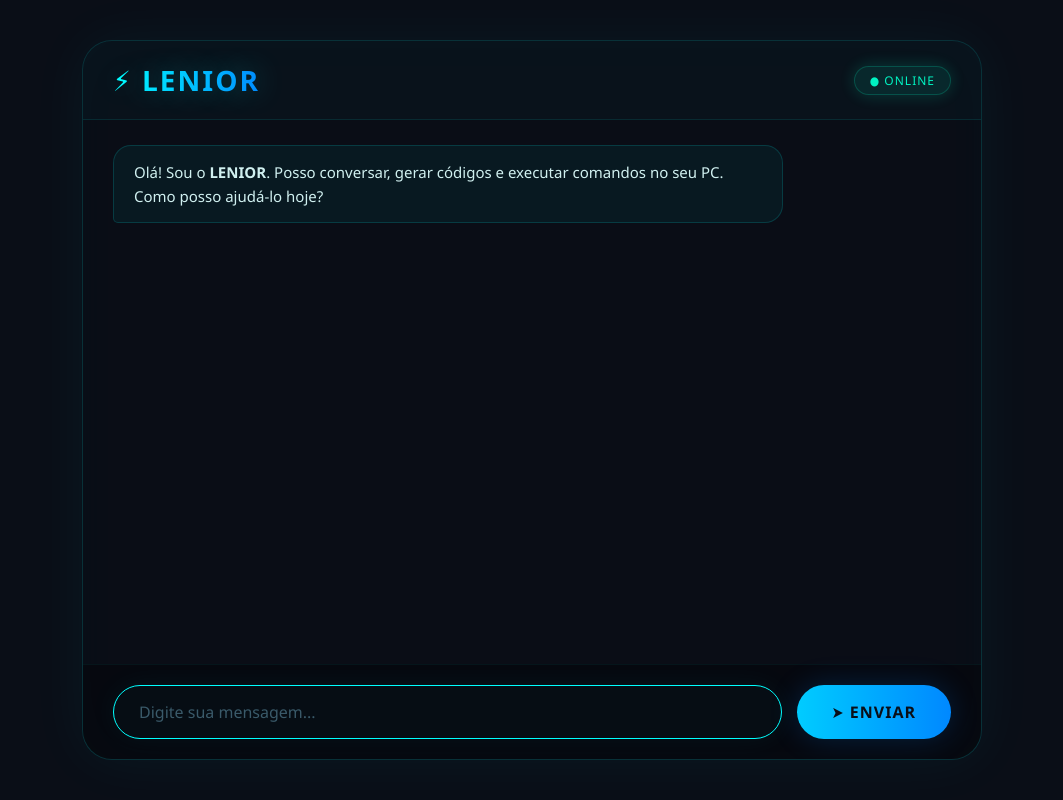
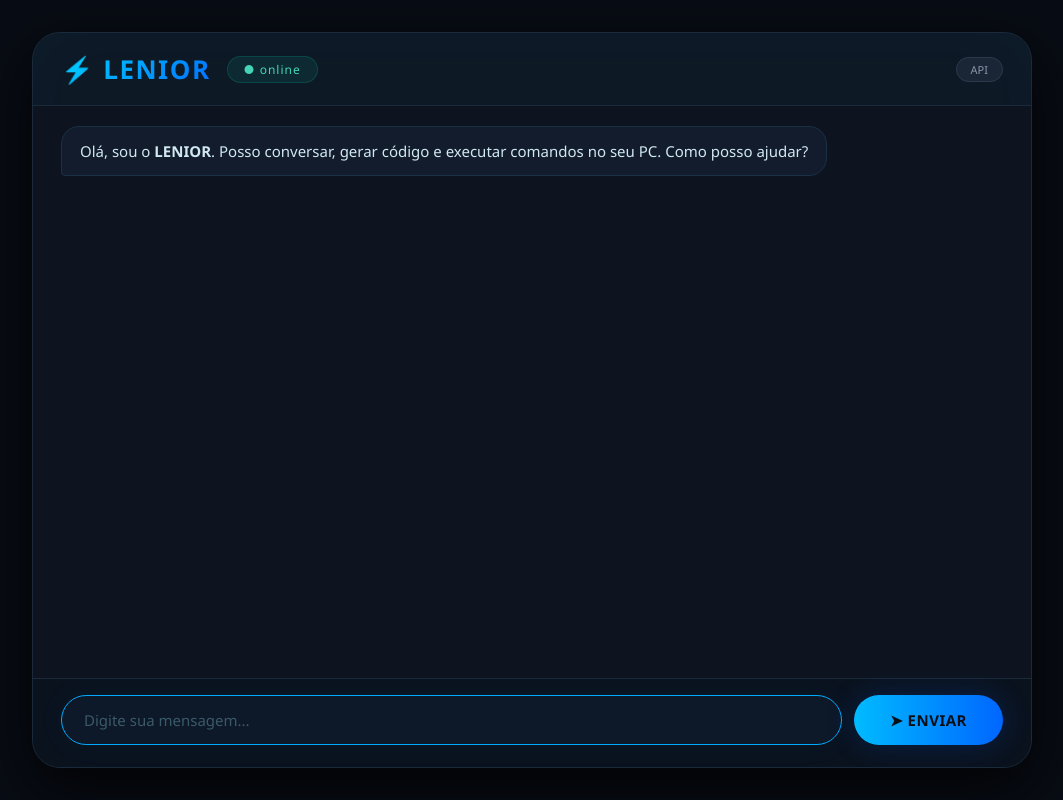
Before and after one commit to samueldesignerpromax-prog/Lenior, a Flask app: page / in a window 1280 px wide. Shown: the whole page, without its empty margins (108-1171 px from the left). Run offline with Flask 3, Linux system fonts and the light colour scheme; data that the repository does not hold is empty.

Commit message:
Update index.html

```diff
--- a/templates/index.html
+++ b/templates/index.html
@@ -3,254 +3,251 @@
 <head>
     <meta charset="UTF-8">
     <meta name="viewport" content="width=device-width, initial-scale=1.0">
-    <title>LENIOR - Seu Assistente IA</title>
+    <title>LENIOR · IA Assistente</title>
     <style>
-        /* ===== RESET E CORPO ===== */
+        /* ======= RESET E FONTES ======= */
         * {
             margin: 0;
             padding: 0;
             box-sizing: border-box;
-            font-family: 'Segoe UI', Tahoma, Geneva, Verdana, sans-serif;
+            font-family: 'Segoe UI', system-ui, -apple-system, sans-serif;
         }
 
         body {
-            background: #0a0e17;
+            background: #080c14;
             height: 100vh;
             display: flex;
             justify-content: center;
             align-items: center;
+        }
+
+        .container {
+            width: 96%;
+            max-width: 1000px;
+            height: 92vh;
+            background: #0e141f;
+            border-radius: 28px;
+            border: 1px solid #1a2a3a;
+            box-shadow: 0 20px 60px rgba(0, 0, 0, 0.8), inset 0 0 60px rgba(0, 180, 255, 0.02);
+            display: flex;
+            flex-direction: column;
             overflow: hidden;
         }
 
-        /* ===== CONTAINER PRINCIPAL ===== */
-        .jarvis-container {
-            width: 95%;
-            max-width: 900px;
-            height: 90vh;
-            background: rgba(10, 14, 23, 0.9);
-            border-radius: 30px;
-            border: 1px solid rgba(0, 255, 255, 0.15);
-            box-shadow: 0 0 60px rgba(0, 255, 255, 0.05), inset 0 0 60px rgba(0, 255, 255, 0.02);
-            display: flex;
-            flex-direction: column;
-            backdrop-filter: blur(10px);
-            position: relative;
-            overflow: hidden;
-        }
-
-        /* ===== CABEÇALHO ===== */
+        /* ======= CABEÇALHO ======= */
         .header {
-            padding: 20px 30px;
-            border-bottom: 1px solid rgba(0, 255, 255, 0.1);
+            padding: 18px 28px;
+            background: rgba(0, 180, 255, 0.03);
+            border-bottom: 1px solid #1a2a3a;
             display: flex;
             align-items: center;
-            gap: 15px;
-            background: rgba(0, 255, 255, 0.02);
+            gap: 16px;
+            flex-wrap: wrap;
         }
 
         .logo {
-            font-size: 28px;
+            font-size: 26px;
             font-weight: 700;
-            background: linear-gradient(90deg, #00ffff, #0088ff);
+            background: linear-gradient(135deg, #00d4ff, #0070ff);
             -webkit-background-clip: text;
             -webkit-text-fill-color: transparent;
-            letter-spacing: 2px;
-            text-shadow: 0 0 30px rgba(0, 255, 255, 0.3);
+            letter-spacing: 1.5px;
         }
 
         .status {
-            margin-left: auto;
             font-size: 12px;
-            color: #00ffcc;
-            background: rgba(0, 255, 204, 0.1);
-            padding: 5px 15px;
-            border-radius: 20px;
-            border: 1px solid rgba(0, 255, 204, 0.2);
+            color: #4ae0c0;
+            background: rgba(0, 255, 200, 0.08);
+            padding: 4px 16px;
+            border-radius: 40px;
+            border: 1px solid rgba(0, 255, 200, 0.15);
             letter-spacing: 1px;
-            animation: pulse 2s infinite;
+            animation: pulse-status 2s infinite;
+        }
+        @keyframes pulse-status {
+            0% { opacity: 0.5; }
+            50% { opacity: 1; }
+            100% { opacity: 0.5; }
         }
 
-        @keyframes pulse {
-            0% { opacity: 0.6; box-shadow: 0 0 5px rgba(0,255,204,0.1); }
-            50% { opacity: 1; box-shadow: 0 0 20px rgba(0,255,204,0.2); }
-            100% { opacity: 0.6; box-shadow: 0 0 5px rgba(0,255,204,0.1); }
+        .badge-provedor {
+            margin-left: auto;
+            font-size: 11px;
+            color: #8899aa;
+            background: #1a2535;
+            padding: 4px 14px;
+            border-radius: 30px;
+            border: 1px solid #2a3a4a;
         }
 
-        /* ===== ÁREA DE MENSAGENS ===== */
-        .chat-area {
+        /* ======= CHAT ======= */
+        .chat {
             flex: 1;
-            padding: 25px 30px;
+            padding: 20px 28px;
             overflow-y: auto;
             display: flex;
             flex-direction: column;
-            gap: 15px;
+            gap: 12px;
             scroll-behavior: smooth;
         }
 
-        /* Barra de rolagem personalizada */
-        .chat-area::-webkit-scrollbar {
-            width: 4px;
-        }
-        .chat-area::-webkit-scrollbar-track {
-            background: rgba(0, 255, 255, 0.02);
-        }
-        .chat-area::-webkit-scrollbar-thumb {
-            background: rgba(0, 255, 255, 0.3);
-            border-radius: 10px;
-        }
+        .chat::-webkit-scrollbar { width: 4px; }
+        .chat::-webkit-scrollbar-track { background: transparent; }
+        .chat::-webkit-scrollbar-thumb { background: #2a4a6a; border-radius: 10px; }
 
-        /* ===== BOLHAS DE MENSAGEM ===== */
-        .mensagem {
-            max-width: 80%;
-            padding: 14px 20px;
+        /* Mensagens */
+        .msg {
+            max-width: 82%;
+            padding: 12px 18px;
             border-radius: 18px;
+            font-size: 15px;
             line-height: 1.6;
-            font-size: 15px;
-            animation: fadeIn 0.3s ease;
             word-wrap: break-word;
+            animation: fade-up 0.25s ease;
             position: relative;
         }
-
-        @keyframes fadeIn {
-            from { opacity: 0; transform: translateY(15px); }
+        @keyframes fade-up {
+            from { opacity: 0; transform: translateY(12px); }
             to { opacity: 1; transform: translateY(0); }
         }
 
-        .mensagem.usuario {
+        .msg.user {
             align-self: flex-end;
-            background: linear-gradient(135deg, #003366, #001a33);
-            color: #b0e0ff;
-            border: 1px solid rgba(0, 100, 255, 0.3);
-            border-bottom-right-radius: 5px;
+            background: linear-gradient(135deg, #003f7f, #001f3f);
+            color: #c0e0ff;
+            border: 1px solid #0050a0;
+            border-bottom-right-radius: 4px;
         }
 
-        .mensagem.lenior {
+        .msg.lenior {
             align-self: flex-start;
-            background: rgba(0, 255, 255, 0.05);
-            color: #d0f0f0;
-            border: 1px solid rgba(0, 255, 255, 0.15);
-            border-bottom-left-radius: 5px;
+            background: #121c2c;
+            color: #d0e8f0;
+            border: 1px solid #1a3045;
+            border-bottom-left-radius: 4px;
         }
 
-        .mensagem.lenior.codigo {
-            background: #0d1117;
-            border: 1px solid #00ffaa33;
-            font-family: 'Courier New', monospace;
+        .msg.lenior.code {
+            background: #0b111a;
+            border-color: #00ccaa44;
+            font-family: 'JetBrains Mono', 'Fira Code', monospace;
             font-size: 14px;
             white-space: pre-wrap;
-            max-width: 95%;
-            color: #00ffaa;
-            box-shadow: 0 0 30px rgba(0, 255, 170, 0.05);
+            color: #a0f0d0;
+            max-width: 94%;
+            box-shadow: 0 0 30px rgba(0, 200, 170, 0.03);
+        }
+        .msg.lenior.code::before {
+            content: "💻 CÓDIGO";
+            display: block;
+            font-family: 'Segoe UI', sans-serif;
+            font-size: 10px;
+            color: #4ae0c0aa;
+            margin-bottom: 8px;
+            letter-spacing: 2px;
         }
 
-        .mensagem.lenior.codigo::before {
-            content: "💻 CÓDIGO";
-            display: block;
-            font-size: 10px;
-            color: #00ffaa88;
-            margin-bottom: 8px;
-            letter-spacing: 2px;
-            font-family: 'Segoe UI', sans-serif;
+        .msg.lenior .comando-btn {
+            margin-top: 12px;
+            display: flex;
+            gap: 10px;
+            flex-wrap: wrap;
         }
+        .btn-confirm {
+            background: #ff5500;
+            color: #fff;
+            border: none;
+            padding: 6px 22px;
+            border-radius: 40px;
+            font-weight: 600;
+            font-size: 14px;
+            cursor: pointer;
+            transition: 0.2s;
+            box-shadow: 0 0 20px #ff550044;
+        }
+        .btn-confirm:hover { transform: scale(1.04); background: #ff7700; }
+        .btn-cancel {
+            background: #2a3a4a;
+            color: #ccc;
+            border: none;
+            padding: 6px 22px;
+            border-radius: 40px;
+            font-weight: 600;
+            font-size: 14px;
+            cursor: pointer;
+            transition: 0.2s;
+        }
+        .btn-cancel:hover { background: #3a4a5a; }
 
-        /* ===== BOTÃO DE CONFIRMAR COMANDO ===== */
-        .btn-confirmar {
-            background: #ff4400;
-            color: white;
-            border: none;
-            padding: 8px 20px;
-            border-radius: 30px;
-            font-weight: bold;
-            cursor: pointer;
-            margin-top: 10px;
-            transition: 0.3s;
+        /* Indicador de digitação */
+        .typing {
+            align-self: flex-start;
+            color: #4ae0c088;
             font-size: 14px;
-            box-shadow: 0 0 20px rgba(255, 68, 0, 0.3);
-        }
-        .btn-confirmar:hover {
-            transform: scale(1.05);
-            background: #ff6600;
-            box-shadow: 0 0 40px rgba(255, 68, 0, 0.5);
-        }
-
-        /* ===== INDICADOR DE DIGITAÇÃO ===== */
-        .digitando {
-            align-self: flex-start;
-            color: #00ffcc88;
-            font-size: 14px;
-            padding: 10px 20px;
-            background: rgba(0, 255, 255, 0.03);
-            border-radius: 30px;
-            border: 1px solid rgba(0, 255, 255, 0.05);
+            padding: 6px 20px;
+            background: #0e1a2a;
+            border-radius: 40px;
+            border: 1px solid #1a3045;
             display: none;
         }
-        .digitando span {
-            animation: blink 1.2s infinite;
-        }
-        .digitando span:nth-child(2) { animation-delay: 0.2s; }
-        .digitando span:nth-child(3) { animation-delay: 0.4s; }
-
+        .typing span { animation: blink 1.2s infinite; }
+        .typing span:nth-child(2) { animation-delay: 0.2s; }
+        .typing span:nth-child(3) { animation-delay: 0.4s; }
         @keyframes blink {
             0%, 80% { opacity: 0; }
             100% { opacity: 1; }
         }
 
-        /* ===== RODAPÉ (INPUT) ===== */
+        /* ======= INPUT ======= */
         .input-area {
-            padding: 20px 30px;
-            border-top: 1px solid rgba(0, 255, 255, 0.05);
+            padding: 16px 28px 22px;
+            border-top: 1px solid #1a2a3a;
+            background: #0a121e;
             display: flex;
-            gap: 15px;
-            background: rgba(0, 0, 0, 0.3);
+            gap: 12px;
+            flex-wrap: wrap;
+        }
+        .input-area input {
+            flex: 1;
+            padding: 14px 22px;
+            border-radius: 60px;
+            border: 1px solid #1a3045;
+            background: #0d1828;
+            color: #d0e8f0;
+            font-size: 15px;
+            outline: none;
+            transition: 0.3s;
+            min-width: 160px;
+        }
+        .input-area input:focus {
+            border-color: #00aaff;
+            box-shadow: 0 0 30px rgba(0, 170, 255, 0.05);
+        }
+        .input-area input::placeholder { color: #3a5a6a; }
+        .input-area button {
+            padding: 14px 36px;
+            border-radius: 60px;
+            border: none;
+            background: linear-gradient(90deg, #00bbff, #0066ff);
+            color: #0a0e17;
+            font-weight: 700;
+            font-size: 15px;
+            cursor: pointer;
+            transition: 0.25s;
+            letter-spacing: 0.5px;
+            box-shadow: 0 0 30px #0066ff33;
+        }
+        .input-area button:hover {
+            transform: scale(1.04);
+            box-shadow: 0 0 50px #0066ff66;
         }
 
-        .input-area input {
-            flex: 1;
-            padding: 15px 25px;
-            border-radius: 50px;
-            border: 1px solid rgba(0, 255, 255, 0.15);
-            background: rgba(0, 255, 255, 0.02);
-            color: #d0f0f0;
-            font-size: 16px;
-            outline: none;
-            transition: 0.3s;
-        }
-
-        .input-area input:focus {
-            border-color: #00ffff;
-            box-shadow: 0 0 30px rgba(0, 255, 255, 0.05);
-        }
-
-        .input-area input::placeholder {
-            color: #3a5a6a;
-        }
-
-        .input-area button {
-            padding: 15px 35px;
-            border-radius: 50px;
-            border: none;
-            background: linear-gradient(90deg, #00ccff, #0088ff);
-            color: #0a0e17;
-            font-weight: 700;
-            font-size: 16px;
-            cursor: pointer;
-            transition: 0.3s;
-            letter-spacing: 1px;
-            box-shadow: 0 0 30px rgba(0, 136, 255, 0.2);
-        }
-
-        .input-area button:hover {
-            transform: scale(1.03);
-            box-shadow: 0 0 50px rgba(0, 136, 255, 0.4);
-        }
-
-        /* ===== RESPONSIVO ===== */
         @media (max-width: 600px) {
-            .header { padding: 15px; }
+            .header { padding: 12px 16px; }
             .logo { font-size: 20px; }
-            .chat-area { padding: 15px; }
-            .mensagem { max-width: 95%; font-size: 14px; }
-            .input-area { padding: 15px; flex-wrap: wrap; }
+            .chat { padding: 14px; }
+            .msg { max-width: 96%; font-size: 14px; }
+            .input-area { padding: 12px 16px 18px; }
             .input-area input { flex: 1 1 100%; }
             .input-area button { flex: 1 1 100%; }
         }
@@ -258,158 +255,140 @@
 </head>
 <body>
 
-    <div class="jarvis-container">
-        <!-- CABEÇALHO -->
+<div class="container">
     <div class="header">
         <div class="logo">⚡ LENIOR</div>
-            <div class="status">● ONLINE</div>
+        <div class="status">● online</div>
+        <span class="badge-provedor" id="providerBadge">API</span>
     </div>
 
-        <!-- ÁREA DO CHAT -->
-        <div class="chat-area" id="chatArea">
-            <!-- Mensagem de boas-vindas -->
-            <div class="mensagem lenior">
-                Olá! Sou o <strong>LENIOR</strong>. Posso conversar, gerar códigos e executar comandos no seu PC.
-                Como posso ajudá-lo hoje?
+    <div class="chat" id="chat">
+        <div class="msg lenior">
+            Olá, sou o <strong>LENIOR</strong>. Posso conversar, gerar código e executar comandos no seu PC. Como posso ajudar?
+        </div>
+        <div class="typing" id="typing">LENIOR<span>.</span><span>.</span><span>.</span></div>
     </div>
 
-            <!-- Indicador de digitação -->
-            <div class="digitando" id="digitando">
-                LENIOR <span>.</span><span>.</span><span>.</span>
-            </div>
-        </div>
-
-        <!-- RODAPÉ (INPUT) -->
     <div class="input-area">
-            <input type="text" id="inputMensagem" placeholder="Digite sua mensagem..." autofocus>
-            <button id="btnEnviar">➤ ENVIAR</button>
+        <input type="text" id="inputMsg" placeholder="Digite sua mensagem..." autofocus>
+        <button id="sendBtn">➤ ENVIAR</button>
     </div>
 </div>
 
 <script>
-        // ===== ELEMENTOS =====
-        const chatArea = document.getElementById('chatArea');
-        const inputMsg = document.getElementById('inputMensagem');
-        const btnEnviar = document.getElementById('btnEnviar');
-        const digitando = document.getElementById('digitando');
+    (function() {
+        const chat = document.getElementById('chat');
+        const input = document.getElementById('inputMsg');
+        const sendBtn = document.getElementById('sendBtn');
+        const typing = document.getElementById('typing');
 
-        // ===== FUNÇÃO PARA ADICIONAR MENSAGEM =====
-        function adicionarMensagem(texto, tipo, extra = null) {
-            // Remove o "digitando" se estiver visível
-            digitando.style.display = 'none';
+        // Mostra o provedor (opcional)
+        fetch('/api/historico')
+            .then(r => r.json())
+            .catch(() => {});
+
+        function addMessage(text, type, extra = null) {
+            typing.style.display = 'none';
 
             const div = document.createElement('div');
-            div.classList.add('mensagem');
+            div.className = 'msg';
 
-            if (tipo === 'usuario') {
-                div.classList.add('usuario');
-                div.textContent = texto;
-            } else if (tipo === 'lenior') {
+            if (type === 'user') {
+                div.classList.add('user');
+                div.textContent = text;
+            } else if (type === 'lenior') {
                 div.classList.add('lenior');
-                div.textContent = texto;
-            } else if (tipo === 'codigo') {
-                div.classList.add('lenior', 'codigo');
-                div.textContent = texto;
-            } else if (tipo === 'comando') {
+                div.textContent = text;
+            } else if (type === 'code') {
+                div.classList.add('lenior', 'code');
+                div.textContent = text;
+            } else if (type === 'command') {
                 div.classList.add('lenior');
-                // texto é a pergunta de confirmação
                 div.innerHTML = `
-                    ${texto}
-                    <br>
-                    <button class="btn-confirmar" data-comando="${extra}">✅ SIM, EXECUTAR</button>
-                    <button class="btn-confirmar" style="background:#333;margin-left:10px;" onclick="this.parentElement.remove()">❌ CANCELAR</button>
+                    ${text}
+                    <div class="comando-btn">
+                        <button class="btn-confirm" data-cmd="${extra}">✅ Sim, executar</button>
+                        <button class="btn-cancel" onclick="this.closest('.msg').remove()">✖ Cancelar</button>
+                    </div>
                 `;
-                // Adiciona evento ao botão de confirmar (delegação)
+                // Adiciona evento ao botão de confirmar
                 setTimeout(() => {
-                    div.querySelector('.btn-confirmar')?.addEventListener('click', function() {
-                        const cmd = this.getAttribute('data-comando');
+                    const confirmBtn = div.querySelector('.btn-confirm');
+                    if (confirmBtn) {
+                        confirmBtn.addEventListener('click', function(e) {
+                            const cmd = this.getAttribute('data-cmd');
                             executarComando(cmd);
-                        this.parentElement.remove(); // Remove a mensagem de confirmação
+                            const msgDiv = this.closest('.msg');
+                            if (msgDiv) msgDiv.remove();
                         });
+                    }
                 }, 50);
             }
 
-            chatArea.appendChild(div);
-            // Rola para o final
-            chatArea.scrollTop = chatArea.scrollHeight;
+            chat.appendChild(div);
+            chat.scrollTop = chat.scrollHeight;
         }
 
-        // ===== EXECUTAR COMANDO (após confirmação) =====
         async function executarComando(comando) {
-            adicionarMensagem(`⏳ Executando: "${comando}" ...`, 'lenior');
-
+            addMessage(`⏳ Executando: "${comando}" ...`, 'lenior');
             try {
                 const resp = await fetch('/api/executar', {
                     method: 'POST',
                     headers: { 'Content-Type': 'application/json' },
-                    body: JSON.stringify({ comando: comando })
+                    body: JSON.stringify({ comando })
                 });
-                const dados = await resp.json();
-
-                let resultado = dados.resultado || 'Comando finalizado.';
-                if (dados.erro) resultado = '❌ ' + dados.erro;
-
-                adicionarMensagem(`📟 Resultado:\n${resultado}`, 'lenior');
+                const data = await resp.json();
+                const resultado = data.resultado || 'Comando finalizado.';
+                addMessage(`📟 Resultado:\n${resultado}`, 'lenior');
             } catch (e) {
-                adicionarMensagem(`❌ Falha ao conectar ao servidor: ${e}`, 'lenior');
+                addMessage(`❌ Erro ao executar: ${e}`, 'lenior');
             }
         }
 
-        // ===== ENVIAR MENSAGEM =====
-        async function enviarMensagem() {
-            const texto = inputMsg.value.trim();
-            if (!texto) return;
+        async function sendMessage() {
+            const text = input.value.trim();
+            if (!text) return;
 
-            // Mostra mensagem do usuário
-            adicionarMensagem(texto, 'usuario');
-            inputMsg.value = '';
-            inputMsg.focus();
+            addMessage(text, 'user');
+            input.value = '';
+            input.focus();
 
-            // Mostra "digitando..."
-            digitando.style.display = 'block';
-            chatArea.scrollTop = chatArea.scrollHeight;
+            typing.style.display = 'block';
+            chat.scrollTop = chat.scrollHeight;
 
             try {
                 const resp = await fetch('/api/lenior', {
                     method: 'POST',
                     headers: { 'Content-Type': 'application/json' },
-                    body: JSON.stringify({ mensagem: texto })
+                    body: JSON.stringify({ mensagem: text })
                 });
-                const dados = await resp.json();
+                const data = await resp.json();
+                typing.style.display = 'none';
 
-                // Esconde "digitando..."
-                digitando.style.display = 'none';
-
-                if (dados.erro) {
-                    adicionarMensagem(`❌ Erro: ${dados.erro}`, 'lenior');
+                if (data.erro) {
+                    addMessage(`❌ ${data.erro}`, 'lenior');
                     return;
                 }
 
-                // Verifica o tipo de resposta
-                if (dados.tipo === 'codigo') {
-                    adicionarMensagem(dados.resposta, 'codigo');
-                } else if (dados.tipo === 'comando' && dados.comando) {
-                    // Mostra mensagem de confirmação
-                    adicionarMensagem(dados.resposta, 'comando', dados.comando);
+                if (data.tipo === 'codigo') {
+                    addMessage(data.resposta, 'code');
+                } else if (data.tipo === 'comando' && data.comando) {
+                    addMessage(data.resposta, 'command', data.comando);
                 } else {
-                    adicionarMensagem(dados.resposta, 'lenior');
+                    addMessage(data.resposta, 'lenior');
                 }
-
             } catch (e) {
-                digitando.style.display = 'none';
-                adicionarMensagem(`❌ Erro de conexão: ${e}`, 'lenior');
+                typing.style.display = 'none';
+                addMessage(`❌ Erro de conexão: ${e}`, 'lenior');
             }
         }
 
-        // ===== EVENTOS =====
-        btnEnviar.addEventListener('click', enviarMensagem);
-        inputMsg.addEventListener('keypress', (e) => {
-            if (e.key === 'Enter') enviarMensagem();
+        sendBtn.addEventListener('click', sendMessage);
+        input.addEventListener('keypress', (e) => {
+            if (e.key === 'Enter') sendMessage();
         });
-
-        // Foco inicial
-        inputMsg.focus();
+        input.focus();
+    })();
 </script>
-
 </body>
 </html>
```
Lines whose indentation alone changed are shown as unchanged.
